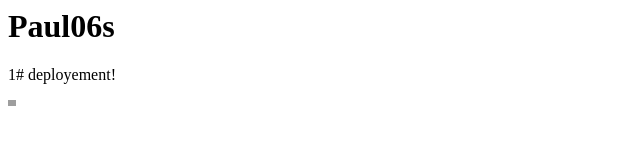
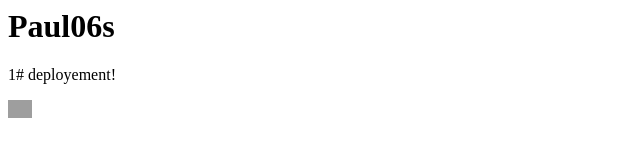
Before and after one commit to Paul06s/Paul06s.github.io, a plain HTML site: page index.html in a window 1280 px wide. Shown: the full height of the page, 0-640 px from the left. Drawn offline with Linux system fonts and the light colour scheme; grey boxes are pictures that could not be loaded.

Commit message:
Update index.html

```diff
--- a/index.html
+++ b/index.html
@@ -3,7 +3,7 @@
 <body>
   <h1>Paul06s</h1>
   <p>1# deployement!</p>
-  <img src="https://content.codecademy.com/articles/github-pages-via-web-app/happy-ice-cream.gif" style="width:0.5rem; height:auto;" />
+  <img src="https://content.codecademy.com/articles/github-pages-via-web-app/happy-ice-cream.gif" style="width:1.5rem" />
 </body>
 
 </html>
```
